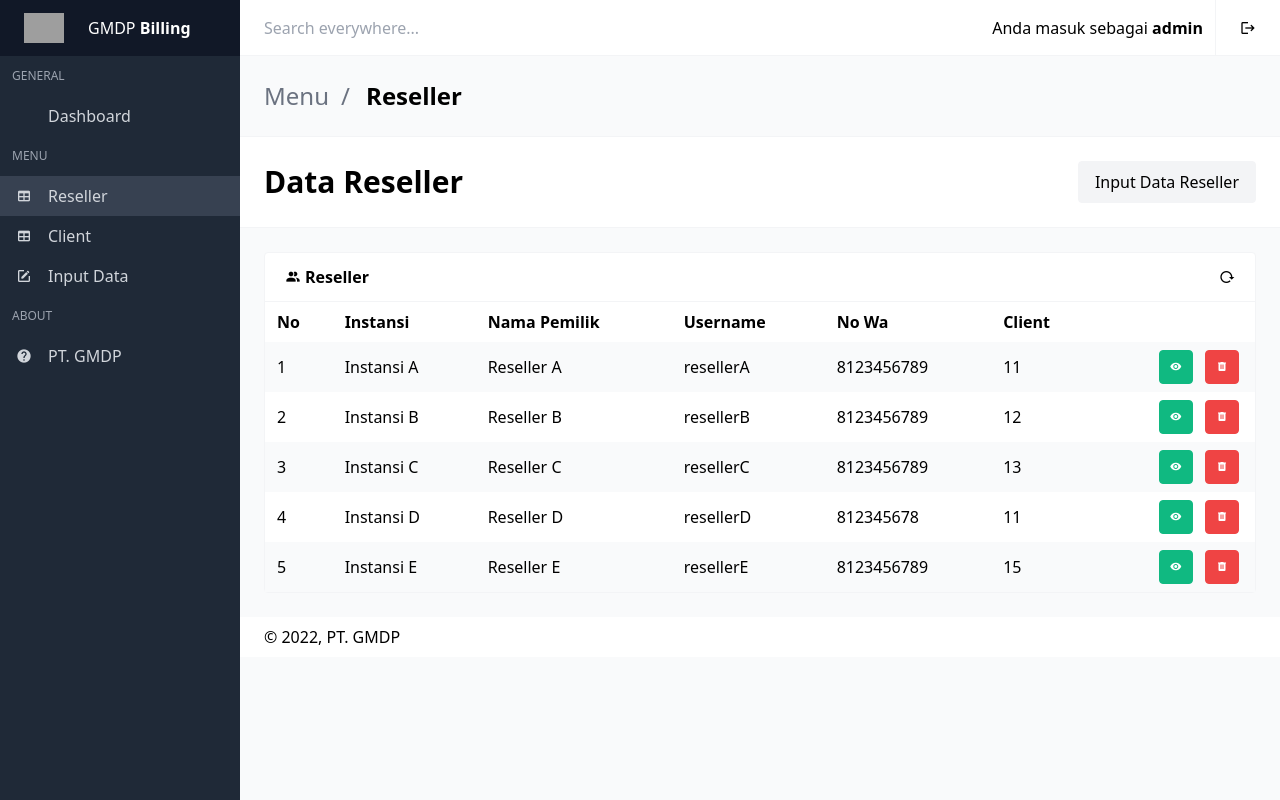
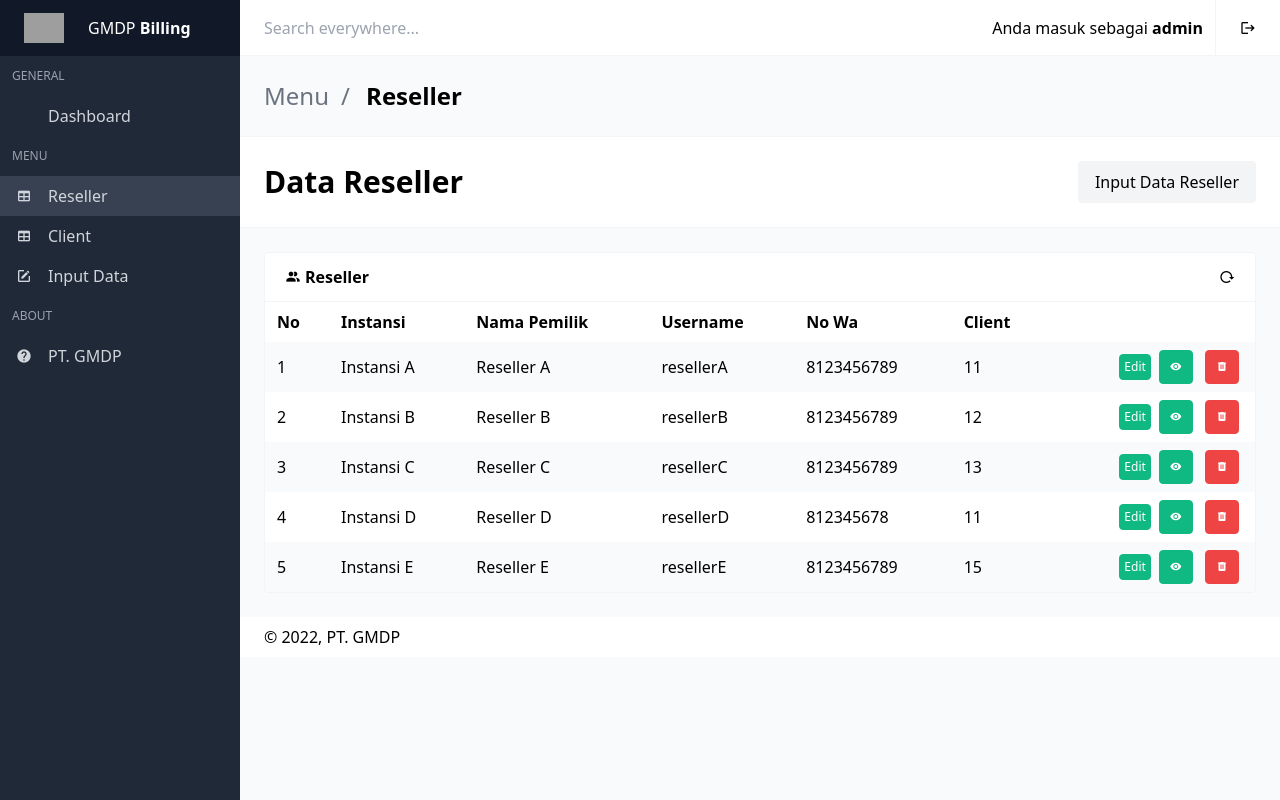
Before and after one commit to vermaysha/isp-admin-simple-page, a PHP site: page /table_reseller.php in a window 1280 px wide. Run offline with PHP 8.4, Linux system fonts and the light colour scheme; a user stored in the database is signed in; data comes from the database, SQL or seed files in the repository; some libraries are stand-ins or nearby versions; grey boxes are pictures that could not be loaded.

Commit message:
add edit button

```diff
--- a/table_reseller.php
+++ b/table_reseller.php
@@ -259,6 +259,7 @@ if (isset($_GET["cari"])) {
 
             <td class="actions-cell">
               <div class="buttons right nowrap">
+                <a class="button small green" href="edit_data_reseller.php?username=<?php echo $data['username']?>">Edit</a>
               <form action="reseller_info.php" method="post" >
                 <input type="hidden" name="username" value="<?php echo "$data[username]"; ?>" >
                 <button class="button small green --jb-modal" data-target="sample-modal" type="submit" name="info">
```
